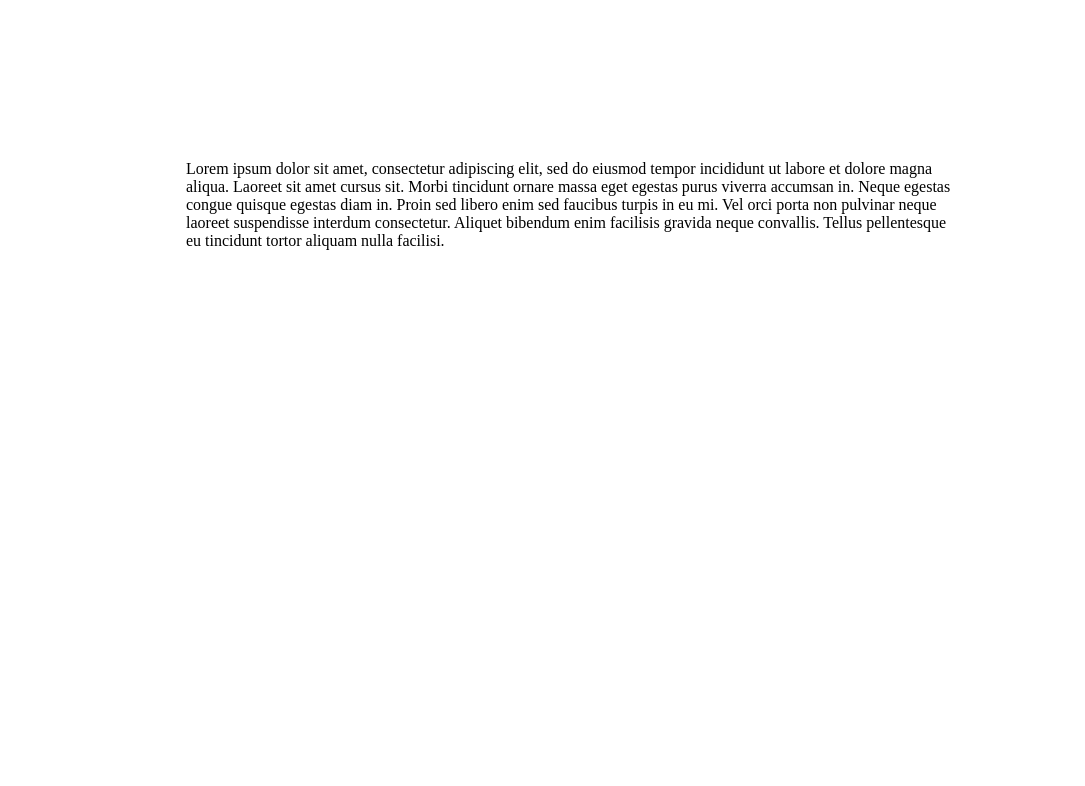
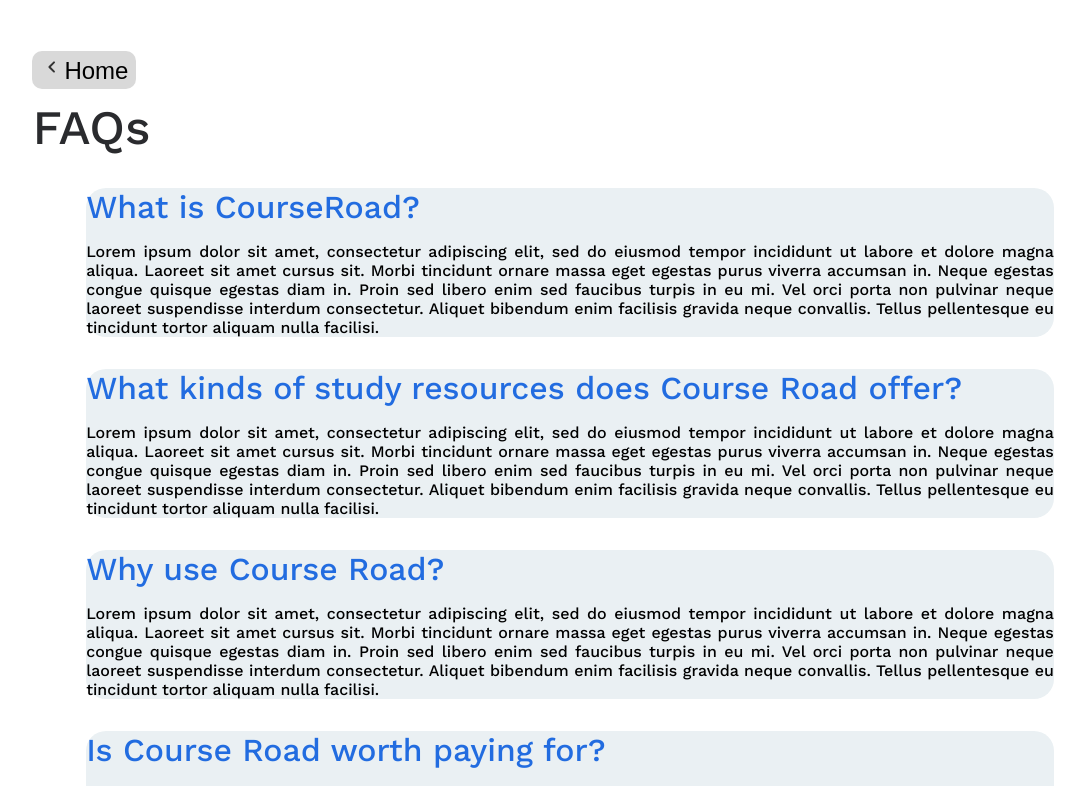
Before and after one commit to PauNJSam/CourseRoad, a React (Create React App) app in the folder courseroad/: page /faqs in a window 1280 px wide. Shown: the top 786 px of the page, without its empty margins (70-1155 px from the left). Built offline with nearby package versions, Linux system fonts and the light colour scheme.

Commit message:
Added FAQs, googleSignin, minor changes to css

```diff
--- a/courseroad/src/components/FAQs.js
+++ b/courseroad/src/components/FAQs.js
@@ -1,11 +1,37 @@
 import '../styles/FAQs.css';
+import BackIcon from '../icons/BackIcon.jsx';
+import { useNavigate } from 'react-router-dom';
 
 const FAQs = () => {
+    const navigate = useNavigate();
+    const toHome = () => {
+        navigate("/");
+    };
     return(
-        <div>
-            <div className="content">
-                <p >Lorem ipsum dolor sit amet, consectetur adipiscing elit, sed do eiusmod tempor incididunt ut labore et dolore magna aliqua. Laoreet sit amet cursus sit. Morbi tincidunt ornare massa eget egestas purus viverra accumsan in. Neque egestas congue quisque egestas diam in. Proin sed libero enim sed faucibus turpis in eu mi. Vel orci porta non pulvinar neque laoreet suspendisse interdum consectetur. Aliquet bibendum enim facilisis gravida neque convallis. Tellus pellentesque eu tincidunt tortor aliquam nulla facilisi.</p>
-
+        <div className="faqs">
+            <div className="faqs__content">
+                <button className="faqs__home-btn" onClick={toHome}><BackIcon />Home</button>
+                <p className="faqs__header">FAQs</p>
+                <article className="faqs__card">
+                    <p className="faqs__card-title" >What is CourseRoad?</p>
+                    <p className="faqs__card-content">Lorem ipsum dolor sit amet, consectetur adipiscing elit, sed do eiusmod tempor incididunt ut labore et dolore magna aliqua. Laoreet sit amet cursus sit. Morbi tincidunt ornare massa eget egestas purus viverra accumsan in. Neque egestas congue quisque egestas diam in. Proin sed libero enim sed faucibus turpis in eu mi. Vel orci porta non pulvinar neque laoreet suspendisse interdum consectetur. Aliquet bibendum enim facilisis gravida neque convallis. Tellus pellentesque eu tincidunt tortor aliquam nulla facilisi.</p>
+                </article>
+                <article className="faqs__card">
+                    <p className="faqs__card-title" >What kinds of study resources does Course Road offer?</p>
+                    <p className="faqs__card-content">Lorem ipsum dolor sit amet, consectetur adipiscing elit, sed do eiusmod tempor incididunt ut labore et dolore magna aliqua. Laoreet sit amet cursus sit. Morbi tincidunt ornare massa eget egestas purus viverra accumsan in. Neque egestas congue quisque egestas diam in. Proin sed libero enim sed faucibus turpis in eu mi. Vel orci porta non pulvinar neque laoreet suspendisse interdum consectetur. Aliquet bibendum enim facilisis gravida neque convallis. Tellus pellentesque eu tincidunt tortor aliquam nulla facilisi.</p>
+                </article>
+                <article className="faqs__card">
+                    <p className="faqs__card-title" > Why use Course Road?</p>
+                    <p className="faqs__card-content">Lorem ipsum dolor sit amet, consectetur adipiscing elit, sed do eiusmod tempor incididunt ut labore et dolore magna aliqua. Laoreet sit amet cursus sit. Morbi tincidunt ornare massa eget egestas purus viverra accumsan in. Neque egestas congue quisque egestas diam in. Proin sed libero enim sed faucibus turpis in eu mi. Vel orci porta non pulvinar neque laoreet suspendisse interdum consectetur. Aliquet bibendum enim facilisis gravida neque convallis. Tellus pellentesque eu tincidunt tortor aliquam nulla facilisi.</p>
+                </article>
+                <article className="faqs__card">
+                    <p className="faqs__card-title" >Is Course Road worth paying for?</p>
+                    <p className="faqs__card-content">Lorem ipsum dolor sit amet, consectetur adipiscing elit, sed do eiusmod tempor incididunt ut labore et dolore magna aliqua. Laoreet sit amet cursus sit. Morbi tincidunt ornare massa eget egestas purus viverra accumsan in. Neque egestas congue quisque egestas diam in. Proin sed libero enim sed faucibus turpis in eu mi. Vel orci porta non pulvinar neque laoreet suspendisse interdum consectetur. Aliquet bibendum enim facilisis gravida neque convallis. Tellus pellentesque eu tincidunt tortor aliquam nulla facilisi.</p>
+                </article>
+                <article className="faqs__card">
+                    <p className="faqs__card-title" >How can I use Course Road for free?</p>
+                    <p className="faqs__card-content">Lorem ipsum dolor sit amet, consectetur adipiscing elit, sed do eiusmod tempor incididunt ut labore et dolore magna aliqua. Laoreet sit amet cursus sit. Morbi tincidunt ornare massa eget egestas purus viverra accumsan in. Neque egestas congue quisque egestas diam in. Proin sed libero enim sed faucibus turpis in eu mi. Vel orci porta non pulvinar neque laoreet suspendisse interdum consectetur. Aliquet bibendum enim facilisis gravida neque convallis. Tellus pellentesque eu tincidunt tortor aliquam nulla facilisi.</p>
+                </article>
             </div>
         </div>
     );
--- a/courseroad/src/components/SignIn.js
+++ b/courseroad/src/components/SignIn.js
@@ -6,7 +6,8 @@ import Googlogo from '../images/googleglogo11801-6zi9-200h.png';
 import '../styles/SignIn.css';
 import { useNavigate } from 'react-router-dom';
 import { signInWithEmailAndPassword } from "firebase/auth";
-import { auth } from "../config/firebase";
+import { auth, googleProvider } from "../config/firebase";
+import { signInWithPopup } from 'firebase/auth';
 
 
 const SignInPage = (props) => {
@@ -16,9 +17,7 @@ const SignInPage = (props) => {
     const signup =() => {
         navigate('/signup');
     }
-    const dashboard=() => {
-      navigate('/dashboard');
-  }
+
   const signin = async () => {
 
     try{
@@ -33,6 +32,14 @@ const SignInPage = (props) => {
     } catch(err){
         console.error(err);
     }
+};
+const googleSignin = async () => {
+  try{
+    await signInWithPopup(auth, googleProvider);
+    navigate('/dashboard');
+} catch(err) {
+    console.error(err);
+}
 };
   return (
     <div className="sign-in-page-container">
@@ -62,13 +69,13 @@ const SignInPage = (props) => {
         <span className="sign-in-page-text02">
           <span>Welcome Back!</span>
         </span>
-        <button className="sign-in-page-group631643button">
-          <img
+        <button className="sign-in-page-group631643button" type='button' onClick={googleSignin}>
+          {/* <img
             src={Goog}
             alt="Rectangle7391801"
             className="sign-in-page-rectangle739"
-          />
-          <span onClick={dashboard} className="sign-in-page-text04">
+          /> */}
+          <span className="sign-in-page-text04">
             <span>Sign in with Google</span>
           </span>
           <img
--- a/courseroad/src/config/firebase.js
+++ b/courseroad/src/config/firebase.js
@@ -1,5 +1,5 @@
 import { initializeApp } from "firebase/app";
-import { getAuth } from "firebase/auth";
+import { getAuth, GoogleAuthProvider } from "firebase/auth";
 import { getFirestore } from "firebase/firestore";
 
 const firebaseConfig = {
@@ -16,3 +16,4 @@ const app = initializeApp(firebaseConfig);
 
 export const auth = getAuth(app);
 export const db = getFirestore(app);
+export const googleProvider = new GoogleAuthProvider();
--- /dev/null
+++ b/courseroad/src/icons/BackIcon.jsx
@@ -0,0 +1,20 @@
+import * as React from "react";
+
+function BackIcon(props) {
+  return (
+    <svg
+      width={24}
+      height={24}
+      fill="none"
+      xmlns="http://www.w3.org/2000/svg"
+      {...props}
+    >
+      <path
+        d="M14.71 15.88L10.83 12l3.88-3.88a.996.996 0 10-1.41-1.41L8.71 11.3a.996.996 0 000 1.41l4.59 4.59c.39.39 1.02.39 1.41 0 .38-.39.39-1.03 0-1.42z"
+        fill="#323232"
+      />
+    </svg>
+  );
+}
+
+export default BackIcon;
--- a/courseroad/src/styles/FAQs.css
+++ b/courseroad/src/styles/FAQs.css
@@ -1,5 +1,43 @@
-.content{
+.faqs{
+    box-sizing: border-box;
+    margin: 0;
+    padding: 4% 8%;
+    font-family: var(--_worksans);
+    font-weight: 500;
+}
+/* .faqs__content{
     width: 60%;
     margin: 20vh auto;
     overflow-y: auto;
+} */
+.faqs__home-btn{
+    border-radius: 10px;
+    background: var(--_def-grey);
+    text-decoration: none;
+    border: none;
+    padding: 4px 8px;
+    cursor: pointer;
+    font-size: 1.5rem;
 }
+.faqs__header{
+    font-size: 3rem;
+    color: var(--_dark);
+    margin-bottom: 10px;
+    margin-top: 10px;
+}
+.faqs__card{
+    width: 90%;
+    background: #EAF0F3;
+    border-radius: 20px;
+    margin: 0 auto;
+    margin-top: 2rem;
+
+}
+.faqs__card-title{
+    color: var(--_prim-blue);
+    margin-bottom: 1rem;
+    font-size: 2rem;
+}
+.faqs__card-content{
+    text-align: justify;
+}
--- a/courseroad/src/styles/SignIn.css
+++ b/courseroad/src/styles/SignIn.css
@@ -37,6 +37,7 @@
     flex-shrink: 0;
     border-radius: 9px;
     background-color: rgba(241, 191, 25, 1);
+    border: none;
   }
   .sign-in-page-text {
     top: 5px;
@@ -119,6 +120,8 @@
     position: absolute;
     align-items: flex-start;
     flex-shrink: 1;
+    border-radius: 10px;
+    border: none;
   }
   .sign-in-page-rectangle739 {
     top: 0px;
@@ -187,6 +190,7 @@
     border-radius: 5px;
     background-color: var(--dl-color-default-linearblue);
     background-image: linear-gradient(3deg, rgba(69, 115, 188, 1) 0%, rgba(89, 152, 197, 1) 69%);
+    border: none;
   }
   .sign-in-page-text08 {
     top: 6px;
```
Also changed, not shown: courseroad/src/styles/SignUp.css (+21 -21 lines).
